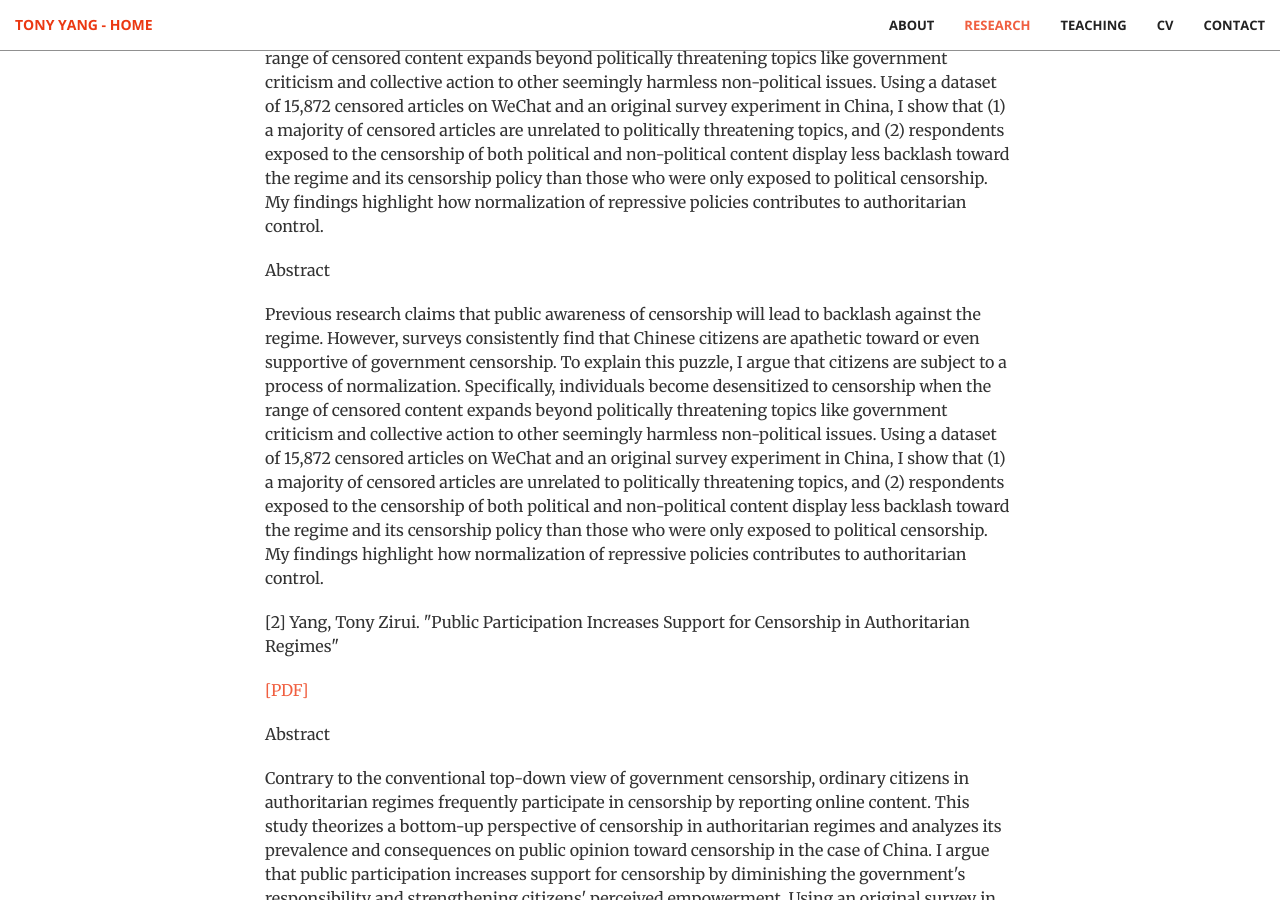
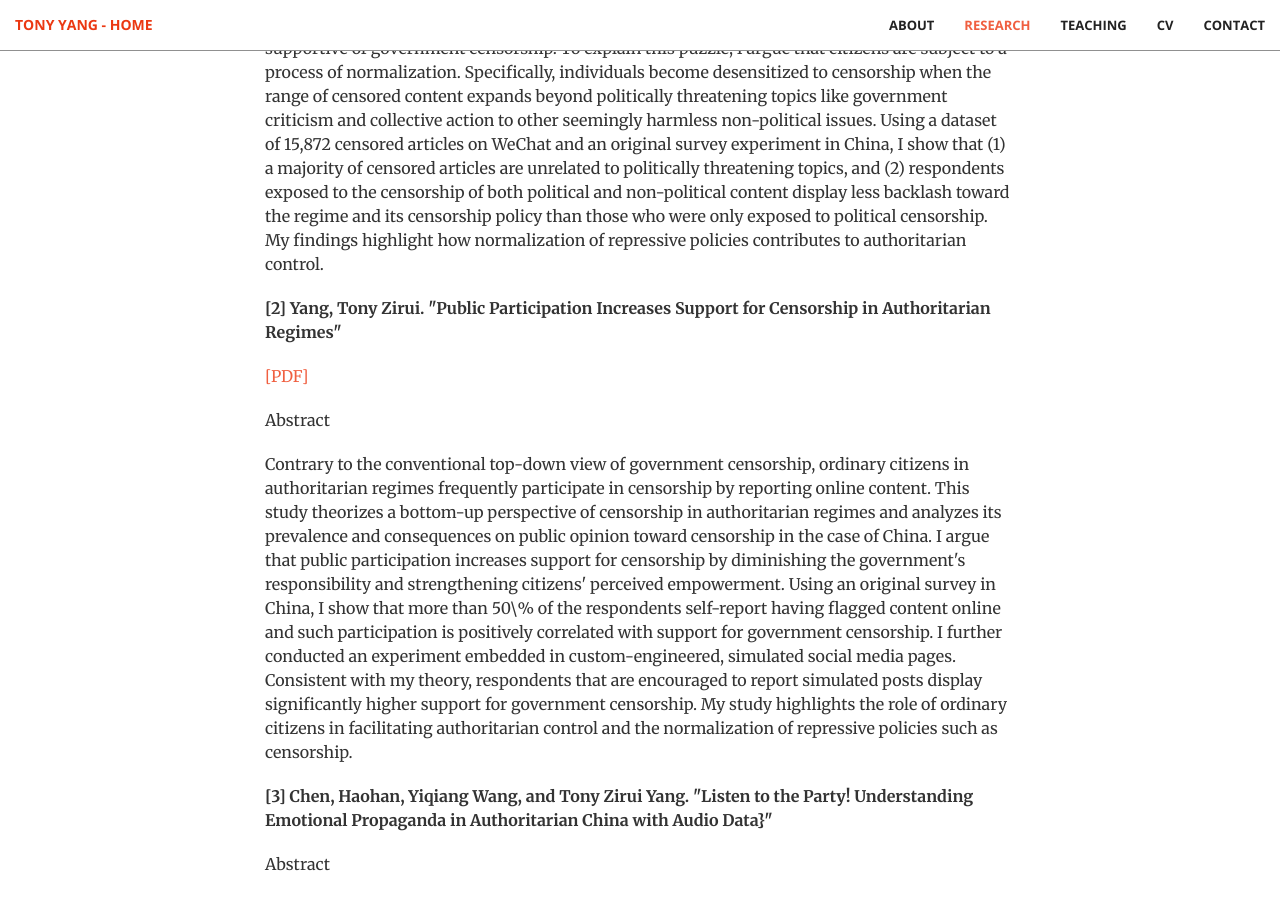
Before and after one commit to tonyhsfz/website, a Jekyll site: the page built from index.html, in a window 1280 px wide and 900 px high, scrolled down 2130 px. Built offline with Jekyll 4.4.1, drawn with Linux system fonts in a browser that asks for light colours.

Commit message:
Update publication.html

```diff
--- a/_includes/publication.html
+++ b/_includes/publication.html
@@ -6,21 +6,16 @@
                 <hr>
                 <h3 class="section-heading">Working Paper</h3>
                     <p></p>
-<p>[1] Yang, Tony Zirui. "Normalization of Censorship: Evidence from China" <i>Under Review</i> </p>
+<p><b>[1] Yang, Tony Zirui. "Normalization of Censorship: Evidence from China" </b> <i>Under Review</i> </p>
                    <p> <a href="/img/Censorship_Yang.pdf">[PDF]</a>
-                    <a href="/img/Censorship_Appendices.pdf">[Online Appendices]</a>
-                    <button type="button" class="collapsible">Abstract</button></p>
-<div class="content">
-  <p>Previous research claims that public awareness of censorship will lead to backlash against the regime. However, surveys consistently find that Chinese citizens are apathetic toward or even supportive of government censorship. To explain this puzzle, I argue that citizens are subject to a process of normalization. Specifically, individuals become desensitized to censorship when the range of censored content expands beyond politically threatening topics like government criticism and collective action to other seemingly harmless non-political issues. Using a dataset of 15,872 censored articles on WeChat and an original survey experiment in China, I show that (1) a majority of censored articles are unrelated to politically threatening topics, and (2) respondents exposed to the censorship of both political and non-political content display less backlash toward the regime and its censorship policy than those who were only exposed to political censorship. My findings highlight how normalization of repressive policies contributes to authoritarian control.
-</p>
-</div>
+                    <a href="/img/Censorship_Appendices.pdf">[Online Appendices]</a></p>
 <p> Abstract </p>
 <p>
 Previous research claims that public awareness of censorship will lead to backlash against the regime. However, surveys consistently find that Chinese citizens are apathetic toward or even supportive of government censorship. To explain this puzzle, I argue that citizens are subject to a process of normalization. Specifically, individuals become desensitized to censorship when the range of censored content expands beyond politically threatening topics like government criticism and collective action to other seemingly harmless non-political issues. Using a dataset of 15,872 censored articles on WeChat and an original survey experiment in China, I show that (1) a majority of censored articles are unrelated to politically threatening topics, and (2) respondents exposed to the censorship of both political and non-political content display less backlash toward the regime and its censorship policy than those who were only exposed to political censorship. My findings highlight how normalization of repressive policies contributes to authoritarian control.
                     </p>
  <p></p>
                      <p></p>
-<p>[2] Yang, Tony Zirui. "Public Participation Increases Support for Censorship in Authoritarian Regimes" </p>
+<p><b>[2] Yang, Tony Zirui. "Public Participation Increases Support for Censorship in Authoritarian Regimes" </b></p>
                    <p> <a href="/img/Participatory_Censorship_Yang.pdf">[PDF]</a> </p>
 <p> Abstract </p>
 <p>
@@ -28,7 +23,7 @@ Contrary to the conventional top-down view of government censorship, ordinary ci
                     </p>
                      <p></p>
                      <p></p>
-<p>[3] Chen, Haohan, Yiqiang Wang, and Tony Zirui Yang. "Listen to the Party! Understanding Emotional Propaganda in Authoritarian China with Audio Data}" </p>
+<p><b>[3] Chen, Haohan, Yiqiang Wang, and Tony Zirui Yang. "Listen to the Party! Understanding Emotional Propaganda in Authoritarian China with Audio Data}" </b></p>
 <p> Abstract </p>
 <p>
 Existing research on government propaganda in authoritarian regimes focuses on how propaganda content manipulates citizens' rational beliefs. However, few studies have systematically examined the delivery of propaganda messages. Yet, emotions conveyed via audio are both prevalent in authoritarian propaganda and indispensable in understanding
```
